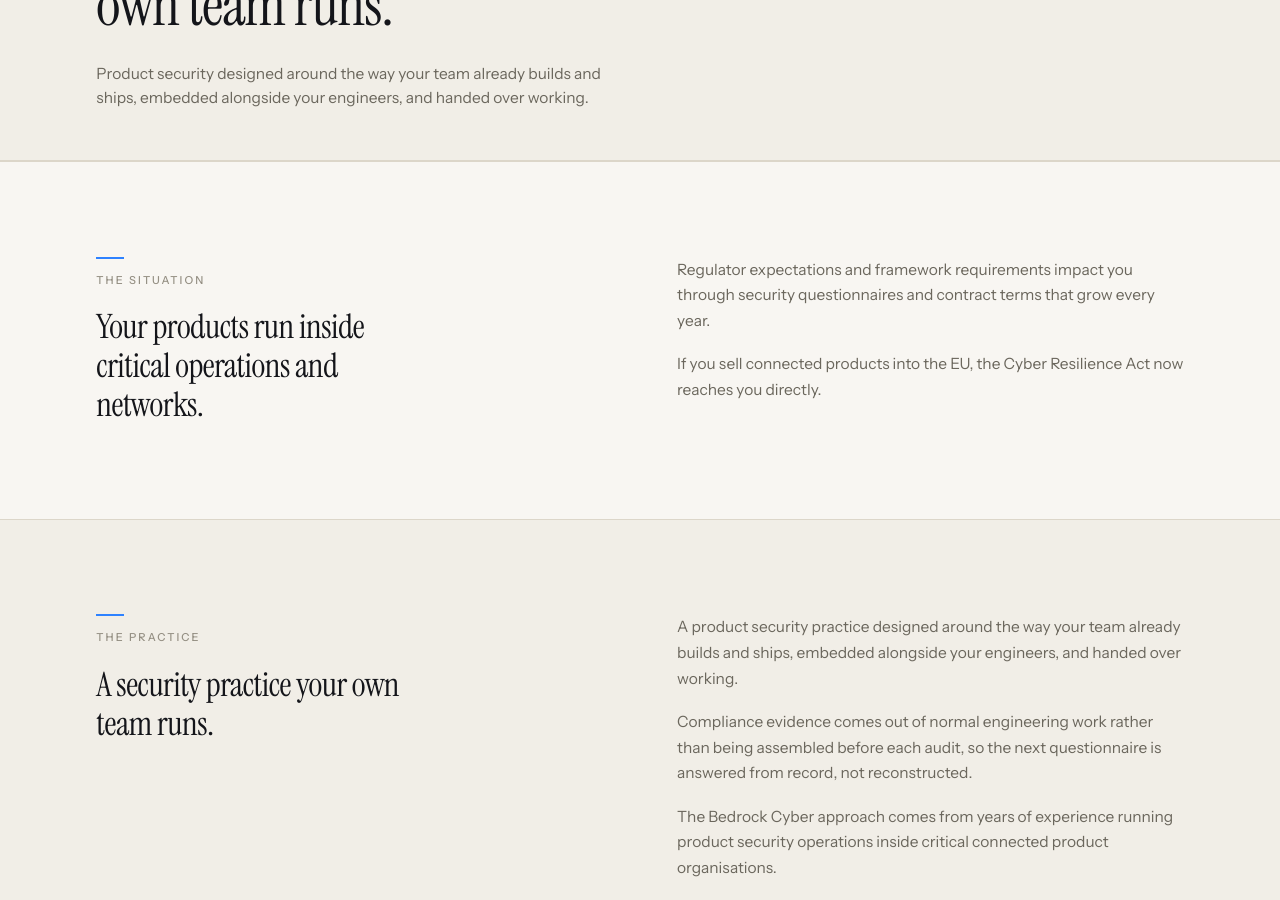
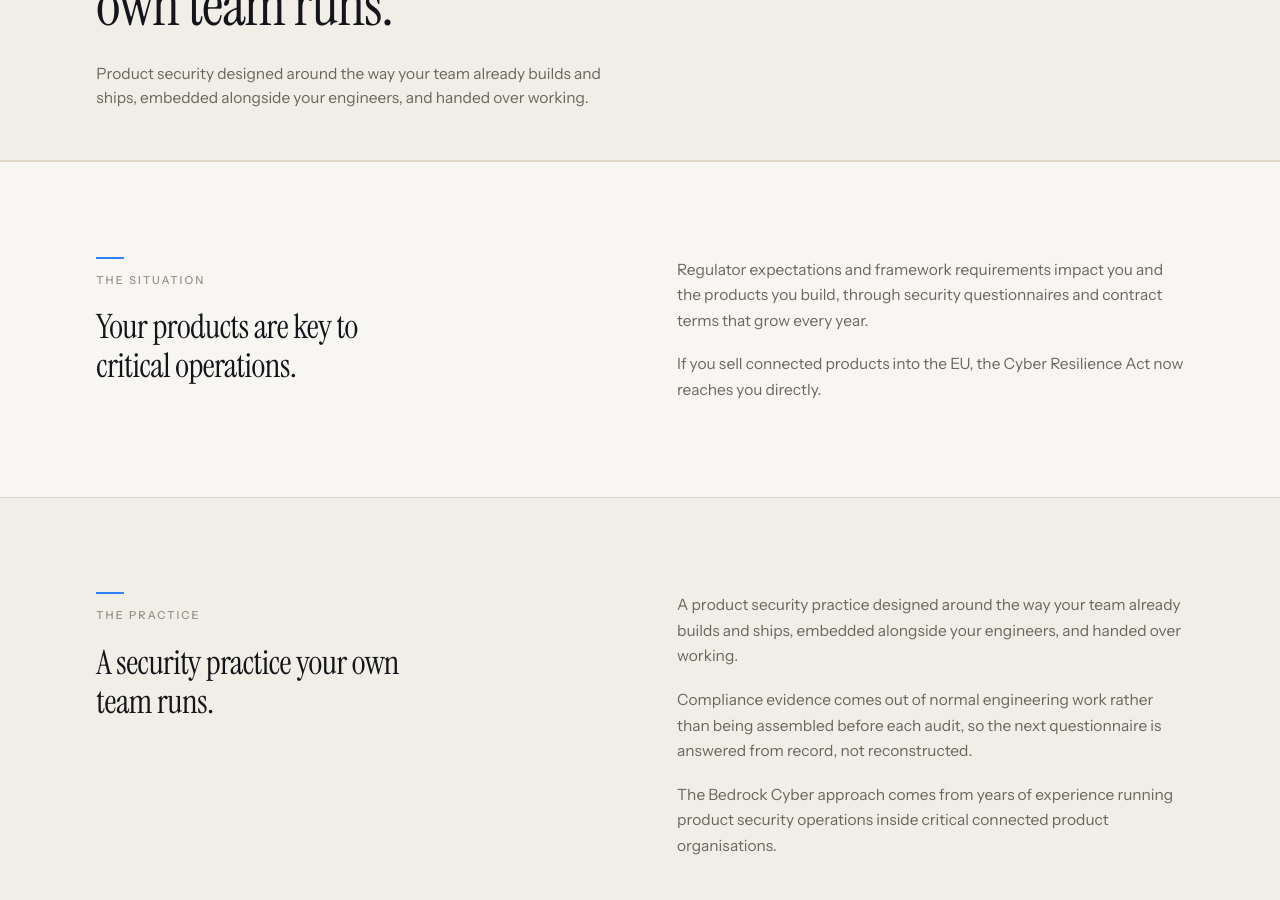
Before and after one commit to alibaabaa/alibaabaa.github.io, a Jekyll site: the page built from services.html, in a window 1280 px wide and 900 px high, scrolled down 309 px. Built offline with Jekyll 4.4.1, drawn with Linux system fonts in a browser that asks for light colours; some of the changed text lies outside the part shown.

Commit message:
Make minor services copy improvements

```diff
--- a/services.html
+++ b/services.html
@@ -20,11 +20,11 @@ permalink: /services/
   <div class="wrap stratum__inner duo">
     <div class="u-reveal" style="--i:0">
       <p class="eyebrow label">The situation</p>
-      <p class="lede" id="pressure-lede">Your products run inside critical operations and networks.</p>
+      <p class="lede" id="pressure-lede">Your products are key to critical operations.</p>
     </div>
     <div class="u-reveal" style="--i:1">
       <div class="prose">
-        <p>Regulator expectations and framework requirements impact you through security questionnaires and contract terms that grow every year.</p>
+        <p>Regulator expectations and framework requirements impact you and the products you build, through security questionnaires and contract terms that grow every year.</p>
         <p>If you sell connected products into the EU, the Cyber Resilience Act now reaches you directly.</p>
       </div>
     </div>
@@ -56,11 +56,11 @@ permalink: /services/
   <div class="wrap stratum__inner duo">
     <div class="u-reveal" style="--i:0">
       <p class="eyebrow label">Project work</p>
-      <p class="lede" id="defined-lede">Sometimes the requirement is already defined.</p>
+      <p class="lede" id="defined-lede">When the requirement is already defined.</p>
     </div>
     <div class="u-reveal" style="--i:1">
       <div class="prose">
-        <p>A certification to reach, a tender to answer, a regulation with a compliance date.</p>
+        <p>When the requirement is clear and you need the confidence of experience in delivery, Bedrock Cyber is ready to help.</p>
       </div>
       <ul class="rule-list">
         <li class="rule-list__item"><span class="dot" aria-hidden="true"></span><span><strong>ISO&nbsp;27001.</strong> Implementation, or improving your existing ISMS to better fit your engineering practice.</span></li>
```
